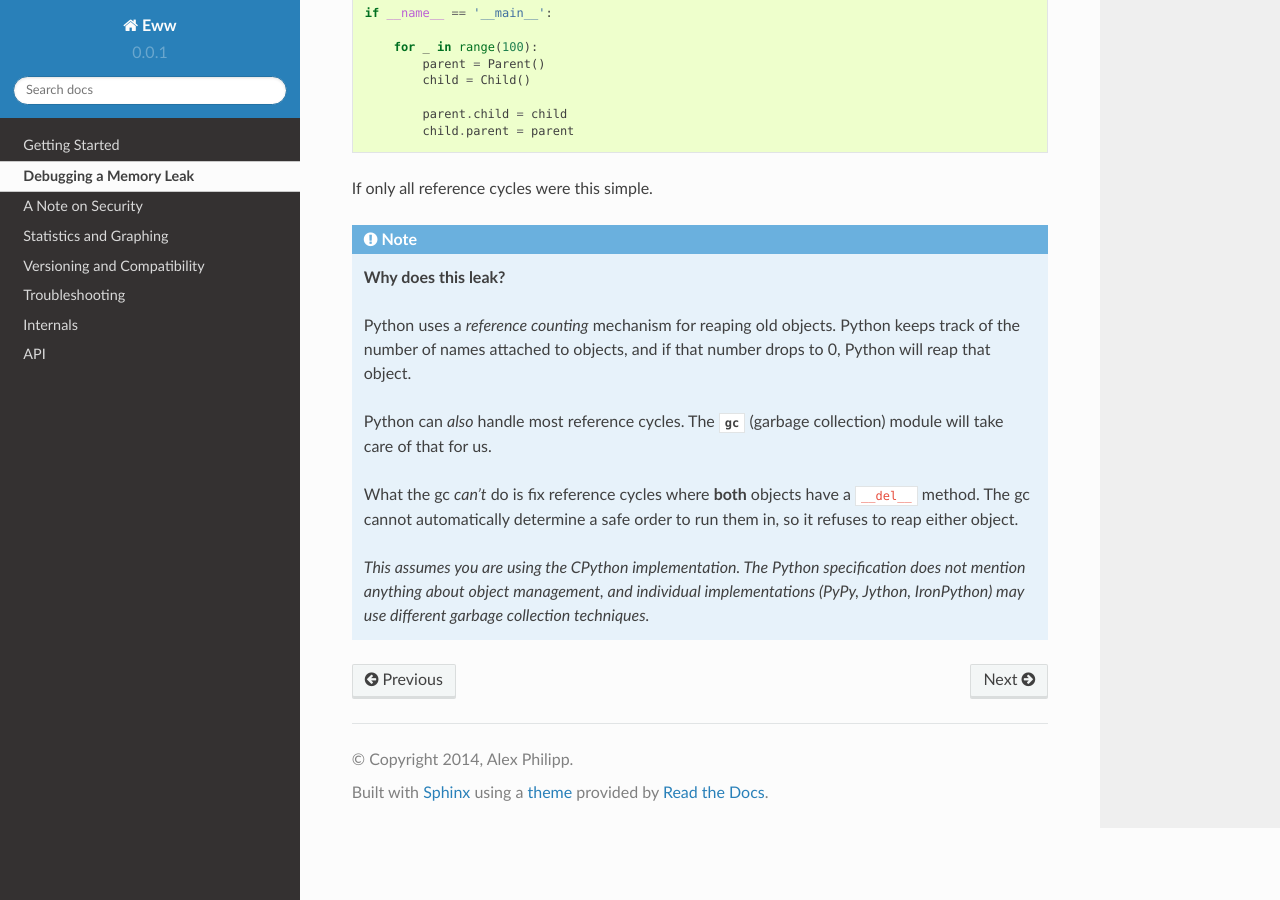
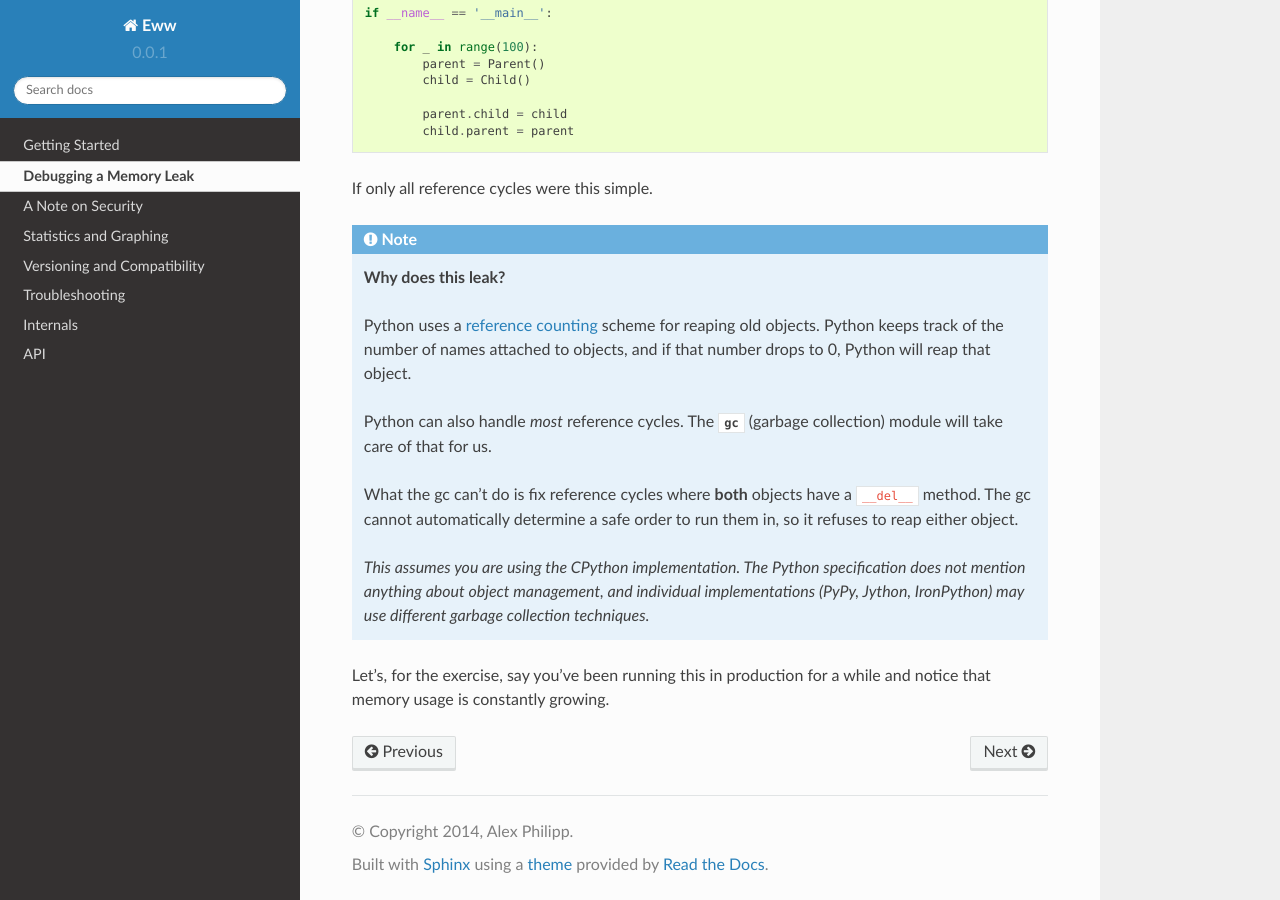
Before and after one commit to py-eww/eww, a Sphinx documentation site: the page built from docs/source/debugging_leak.rst, in a window 1280 px wide and 900 px high, scrolled down 566 px. Built offline with Sphinx 7.4.7 and the Read the Docs theme 2.0.0, drawn with Linux system fonts in a browser that asks for light colours; pages that are not in the unit, such as notebooks, are missing from menus.

Commit message:
extending docs

```diff
--- a/docs/source/debugging_leak.rst
+++ b/docs/source/debugging_leak.rst
@@ -39,10 +39,12 @@ If only all reference cycles were this simple.
 .. note::
     **Why does this leak?**
 
-    Python uses a *reference counting* mechanism for reaping old objects.  Python keeps track of the number of names attached to objects, and if that number drops to 0, Python will reap that object.
+    Python uses a `reference counting <http://en.wikipedia.org/wiki/Reference_counting>`_ scheme for reaping old objects.  Python keeps track of the number of names attached to objects, and if that number drops to 0, Python will reap that object.
 
-    Python can *also* handle most reference cycles.  The :py:mod:`gc` (garbage collection) module will take care of that for us.
+    Python can also handle *most* reference cycles.  The :py:mod:`gc` (garbage collection) module will take care of that for us.
 
-    What the gc *can't* do is fix reference cycles where **both** objects have a ``__del__`` method.  The gc cannot automatically determine a safe order to run them in, so it refuses to reap either object.
+    What the gc can't do is fix reference cycles where **both** objects have a ``__del__`` method.  The gc cannot automatically determine a safe order to run them in, so it refuses to reap either object.
 
     *This assumes you are using the CPython implementation.  The Python specification does not mention anything about object management, and individual implementations (PyPy, Jython, IronPython) may use different garbage collection techniques.*
+
+Let's, for the exercise, say you've been running this in production for a while and notice that memory usage is constantly growing.
```
